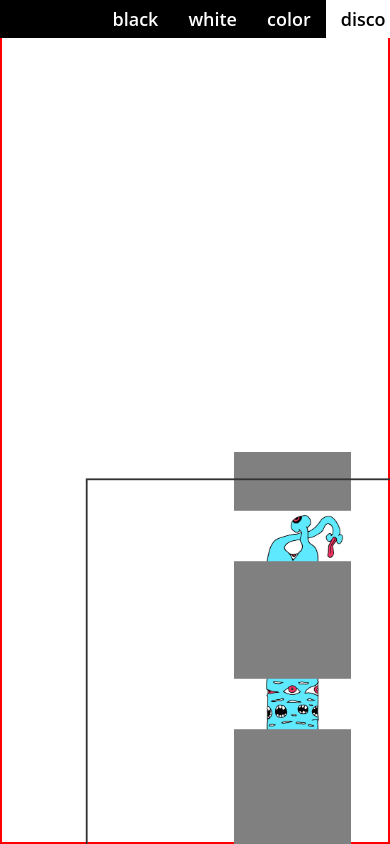
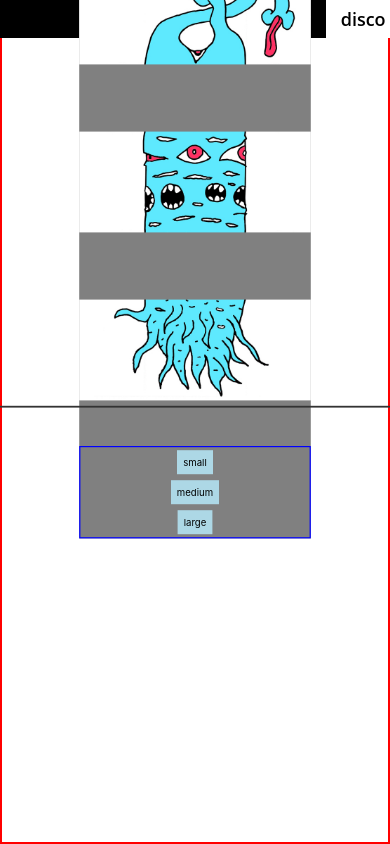
Before and after one commit to zoltanalmodo/ddisco-003, a React (Create React App) app: page /#/buy in a window 390 px wide. Shown: the top 844 px of the page. Built offline with nearby package versions, Linux system fonts and the light colour scheme.

Commit message:
MOBILE CSS buy page 006

```diff
--- a/src/App.css
+++ b/src/App.css
@@ -58,13 +58,10 @@
 }
 
 .carousel_white_buy {
-  position: absolute;
-  top: 50%;
-  left: 50%;
   background-color: hsl(0, 0%, 50%);
   max-width: 100vw;
   transform: scale(0.6);
-  /* margin-top: 120px; */
+  margin-top: 120px;
   transform-origin: top center;
   box-sizing: border-box;
 }
```
